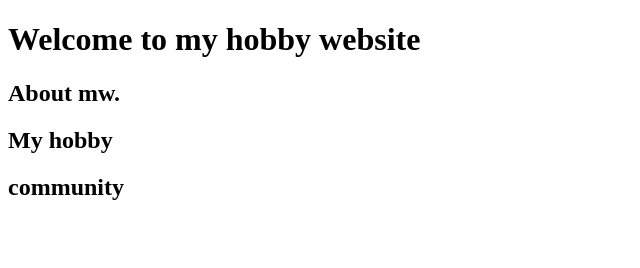
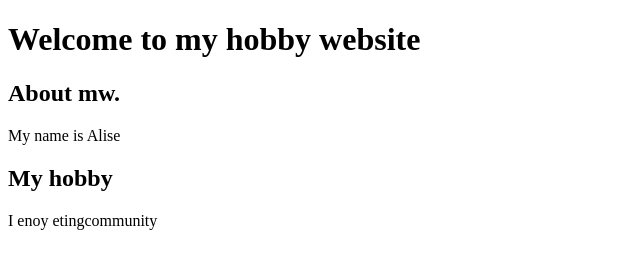
Before and after one commit to aliseedatorika/my-second-web-page, a plain HTML site: page index.html in a window 1280 px wide. Shown: the whole page, without its empty margins (0-640 px from the left). Drawn offline with Linux system fonts and the light colour scheme.

Commit message:
Update index.html

```diff
--- a/index.html
+++ b/index.html
@@ -4,7 +4,9 @@
 
 <h1>Welcome to my hobby website</h1>
 <h2>About mw.</h2>
+ <p>My name is Alise<p>
 <h2>My hobby</h2>
+ <p>I enoy eting<p.
 <h2>community</h2>
 
 </body>
```
